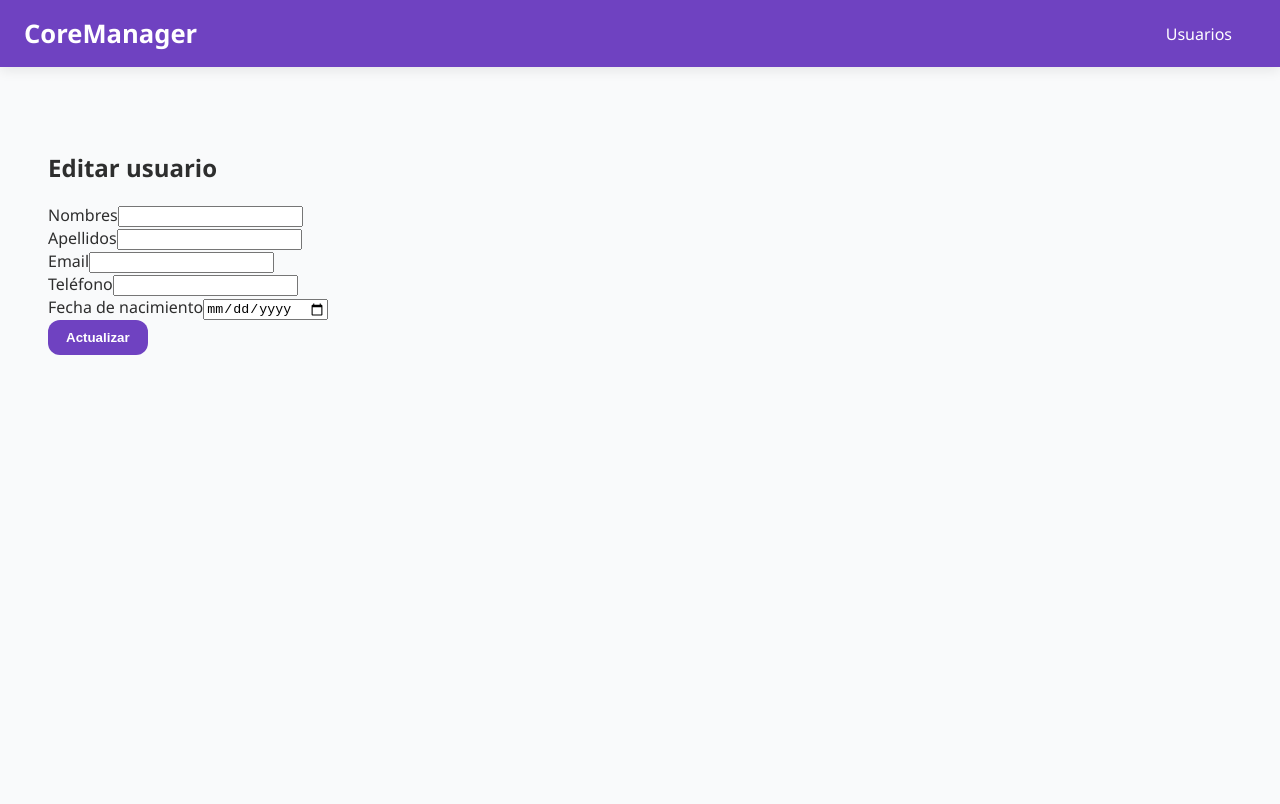
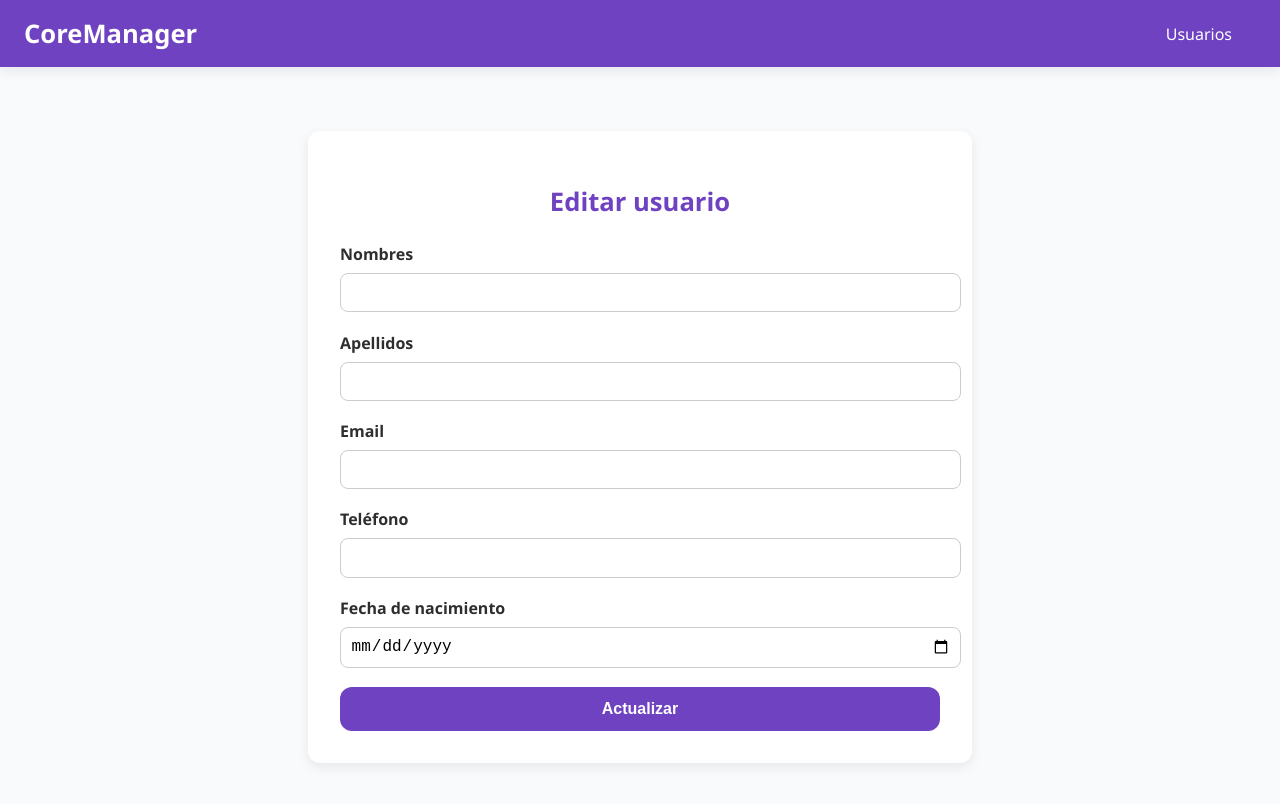
Before and after one commit to DanielaMoraDevJourney/CoreManager.Frontend, a React (Vite) app: page /users/edit/1 in a window 1280 px wide. Shown: the top 804 px of the page. Built offline with nearby package versions, Linux system fonts and the light colour scheme; no server answers.

Commit message:
Enhance UserEdit with form validations: future date restriction and 18+ age check

```diff
--- a/src/features/users/pages/UserEdit.jsx
+++ b/src/features/users/pages/UserEdit.jsx
@@ -3,7 +3,7 @@ import { useNavigate, useParams } from "react-router-dom";
 import { getUserById, updateUser } from "../services/userService";
 import "../../../styles/AppStyles.css";
 import "../../../styles/Components.css";
-
+import "../../../styles/UserForm.css";
 
 const UserEdit = () => {
   const [form, setForm] = useState({
@@ -39,6 +39,33 @@ const UserEdit = () => {
 
   const handleSubmit = async (e) => {
     e.preventDefault();
+
+    for (const key in form) {
+      if (!form[key]) {
+        alert("Por favor, completa todos los campos.");
+        return;
+      }
+    }
+
+    const birth = new Date(form.birthDate);
+    const today = new Date();
+    if (birth > today) {
+      alert("La fecha de nacimiento no puede estar en el futuro.");
+      return;
+    }
+
+    const ageDiff = today.getFullYear() - birth.getFullYear();
+    const hasHadBirthday =
+      today.getMonth() > birth.getMonth() ||
+      (today.getMonth() === birth.getMonth() && today.getDate() >= birth.getDate());
+
+    const actualAge = hasHadBirthday ? ageDiff : ageDiff - 1;
+
+    if (actualAge < 18) {
+      alert("El usuario debe tener al menos 18 años.");
+      return;
+    }
+
     try {
       await updateUser(id, form);
       navigate("/users");
@@ -48,32 +75,71 @@ const UserEdit = () => {
     }
   };
 
+  const maxBirthDate = new Date(new Date().setFullYear(new Date().getFullYear() - 18))
+    .toISOString()
+    .split("T")[0];
+
   return (
-    <div className="container mt-4">
-      <h2>Editar usuario</h2>
-      <form onSubmit={handleSubmit}>
-        <div className="mb-3">
+    <div className="container">
+      <div className="user-form-wrapper">
+        <h2 className="form-title">Editar usuario</h2>
+        <form onSubmit={handleSubmit} className="user-form">
+          <div className="form-group">
             <label>Nombres</label>
-          <input type="text" name="firstName" className="form-control" value={form.firstName} onChange={handleChange} required />
+            <input
+              type="text"
+              name="firstName"
+              value={form.firstName}
+              onChange={handleChange}
+              required
+            />
           </div>
-        <div className="mb-3">
+          <div className="form-group">
             <label>Apellidos</label>
-          <input type="text" name="lastName" className="form-control" value={form.lastName} onChange={handleChange} required />
+            <input
+              type="text"
+              name="lastName"
+              value={form.lastName}
+              onChange={handleChange}
+              required
+            />
           </div>
-        <div className="mb-3">
+          <div className="form-group">
             <label>Email</label>
-          <input type="email" name="email" className="form-control" value={form.email} onChange={handleChange} required />
+            <input
+              type="email"
+              name="email"
+              value={form.email}
+              onChange={handleChange}
+              required
+            />
           </div>
-        <div className="mb-3">
+          <div className="form-group">
             <label>Teléfono</label>
-          <input type="text" name="phone" className="form-control" value={form.phone} onChange={handleChange} required />
+            <input
+              type="text"
+              name="phone"
+              value={form.phone}
+              onChange={handleChange}
+              required
+            />
           </div>
-        <div className="mb-3">
+          <div className="form-group">
             <label>Fecha de nacimiento</label>
-          <input type="date" name="birthDate" className="form-control" value={form.birthDate} onChange={handleChange} required />
+            <input
+              type="date"
+              name="birthDate"
+              value={form.birthDate}
+              onChange={handleChange}
+              max={maxBirthDate}
+              required
+            />
           </div>
-        <button type="submit" className="btn btn-primary">Actualizar</button>
+          <button type="submit" className="btn btn-primary">
+            Actualizar
+          </button>
         </form>
+      </div>
     </div>
   );
 };
```
Lines whose indentation alone changed are shown as unchanged.
